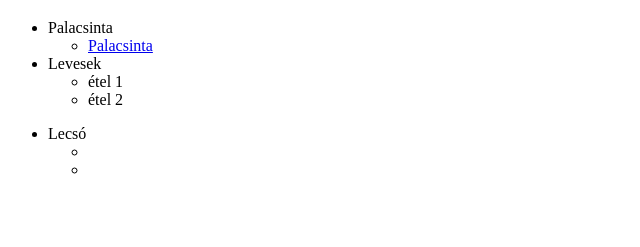
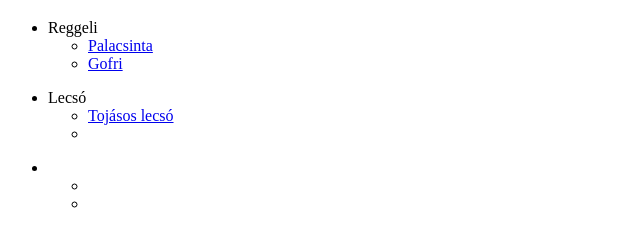
Before and after one commit to PavloviMore/Receptek, a plain HTML site: page index.html in a window 1280 px wide. Shown: the part 61-308 px from the top of the page, without its empty margins (0-640 px from the left). Drawn offline with Linux system fonts and the light colour scheme.

Commit message:
gofri képpel

```diff
--- a/index.html
+++ b/index.html
@@ -7,23 +7,30 @@
 </head>
 <body>
     <h1>Receptek</h1>
+    <!-- 1. kategoria -->
     <ul>
-        <li>Palacsinta</li>
+        <li>Reggeli</li>
         <ul>
             <li><a href="receptek/palacsinta.html">Palacsinta</a> </li>
-        </ul>
-        <li>Levesek</li>
-        <ul>
-            <li>étel 1</li>
-            <li>étel 2</li>
+            <li><a href="receptek/gofri.html">Gofri</a> </li>
         </ul>
     </ul>
+    <!-- 2. kategoria -->
     <ul>
         <li>Lecsó</li>
         <ul>
-            <li></li>
+            <li><a href="receptek/tojasos-lecso.html">Tojásos lecsó</a></li>
+            <li><a href=""></a></li>
+        </ul>
+    </ul>
+    <!-- 3. kategoria -->
+    <ul>
+        <li></li>
+        <ul>
+            <li><a href=""></a></li>
             <li></li>
         </ul>
     </ul>
+    <!-- vége -->
 </body>
 </html>
```
Also changed, not shown: receptek/gofri.html (+2 -2 lines), img/gofri.jpg (added).
